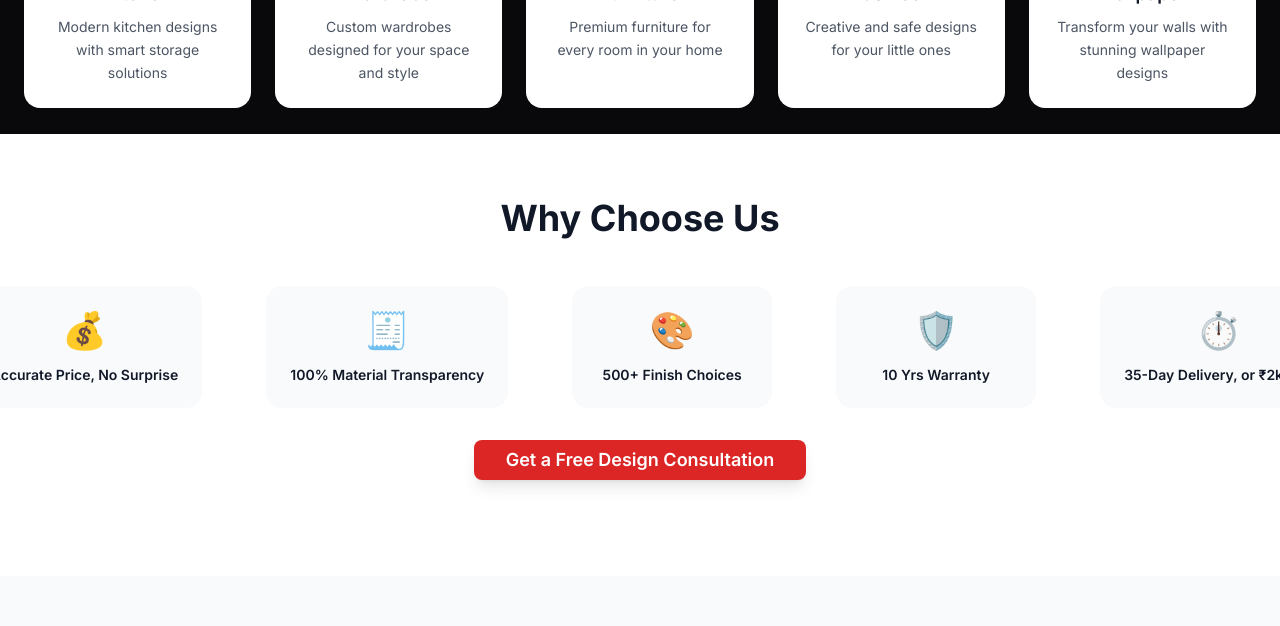
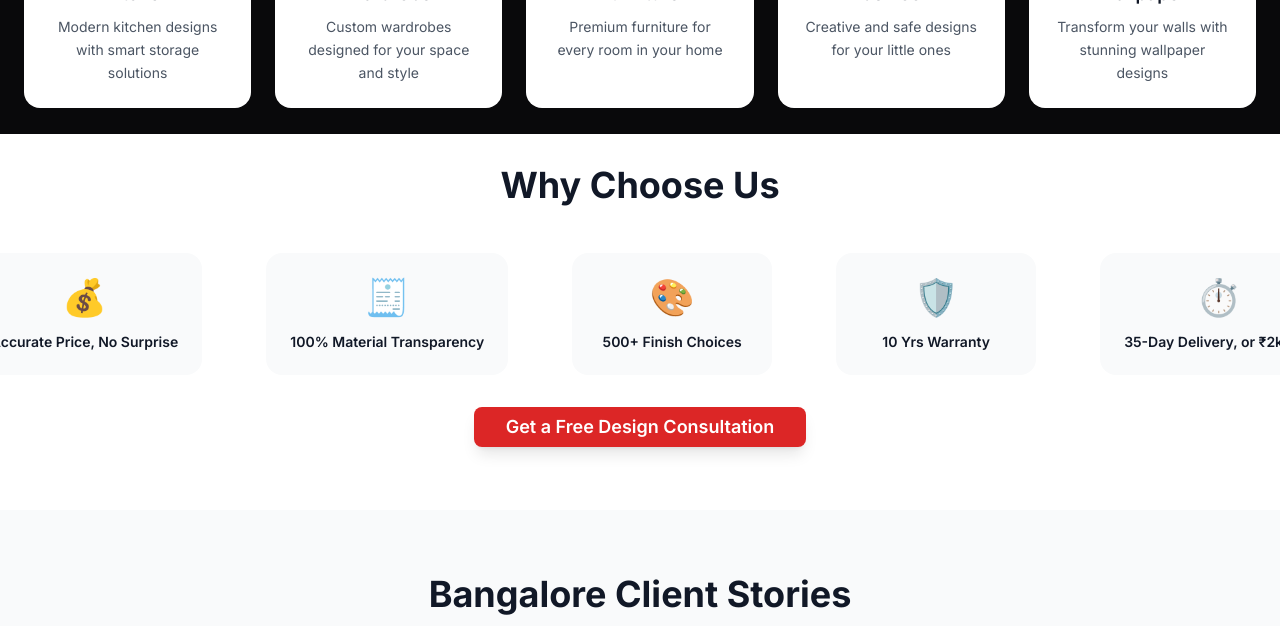
Before and after one commit to justcreativedesigns/jcd-wardrobe, a React (Vite) app: page / in a window 1280 px wide. Shown: the part 920-1546 px from the top of the page. Built offline with nearby package versions, Linux system fonts and the light colour scheme.

Commit message:
Visual edit in Lovable
Edited UI in Lovable

```diff
--- a/src/components/WhyChooseUs.tsx
+++ b/src/components/WhyChooseUs.tsx
@@ -1,19 +1,26 @@
-
 import React from 'react';
 import CTAButton from './CTAButton';
-
 const WhyChooseUs = () => {
-  const features = [
-    { icon: '🧊', title: '3D Design Before Payment' },
-    { icon: '💰', title: 'Accurate Price, No Surprise' },
-    { icon: '🧾', title: '100% Material Transparency' },
-    { icon: '🎨', title: '500+ Finish Choices' },
-    { icon: '🛡️', title: '10 Yrs Warranty' },
-    { icon: '⏱️', title: '35-Day Delivery, or ₹2k/day' }
-  ];
-
-  return (
-    <section className="py-16 px-6 bg-white overflow-hidden">
+  const features = [{
+    icon: '🧊',
+    title: '3D Design Before Payment'
+  }, {
+    icon: '💰',
+    title: 'Accurate Price, No Surprise'
+  }, {
+    icon: '🧾',
+    title: '100% Material Transparency'
+  }, {
+    icon: '🎨',
+    title: '500+ Finish Choices'
+  }, {
+    icon: '🛡️',
+    title: '10 Yrs Warranty'
+  }, {
+    icon: '⏱️',
+    title: '35-Day Delivery, or ₹2k/day'
+  }];
+  return <section className="px-6 bg-white overflow-hidden py-[31px]">
       <div className="max-w-7xl mx-auto">
         <h2 className="text-3xl lg:text-4xl font-bold text-center text-gray-900 mb-12">
           Why Choose Us
@@ -21,26 +28,19 @@ const WhyChooseUs = () => {
 
         <div className="relative">
           <div className="flex animate-marquee whitespace-nowrap">
-            {[...features, ...features].map((feature, index) => (
-              <div
-                key={index}
-                className="flex-none mx-8 text-center min-w-[200px]"
-              >
+            {[...features, ...features].map((feature, index) => <div key={index} className="flex-none mx-8 text-center min-w-[200px]">
                 <div className="bg-gray-50 rounded-2xl p-6 hover:shadow-lg transition-shadow duration-300">
                   <div className="text-4xl mb-4">{feature.icon}</div>
                   <h3 className="font-semibold text-gray-900 text-sm leading-tight">
                     {feature.title}
                   </h3>
                 </div>
-              </div>
-            ))}
+              </div>)}
           </div>
         </div>
 
         <CTAButton />
       </div>
-    </section>
-  );
+    </section>;
 };
-
 export default WhyChooseUs;
```
